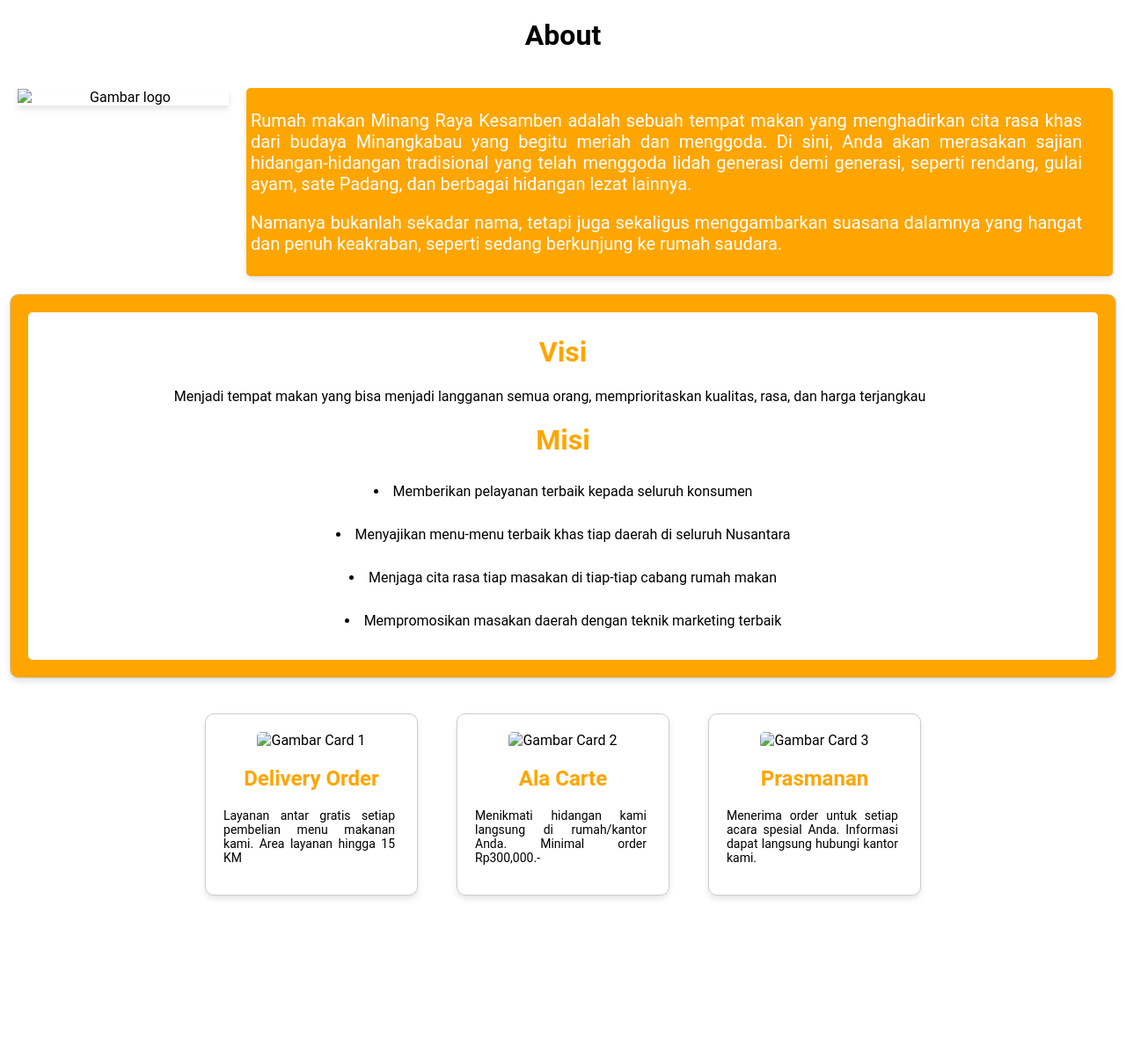
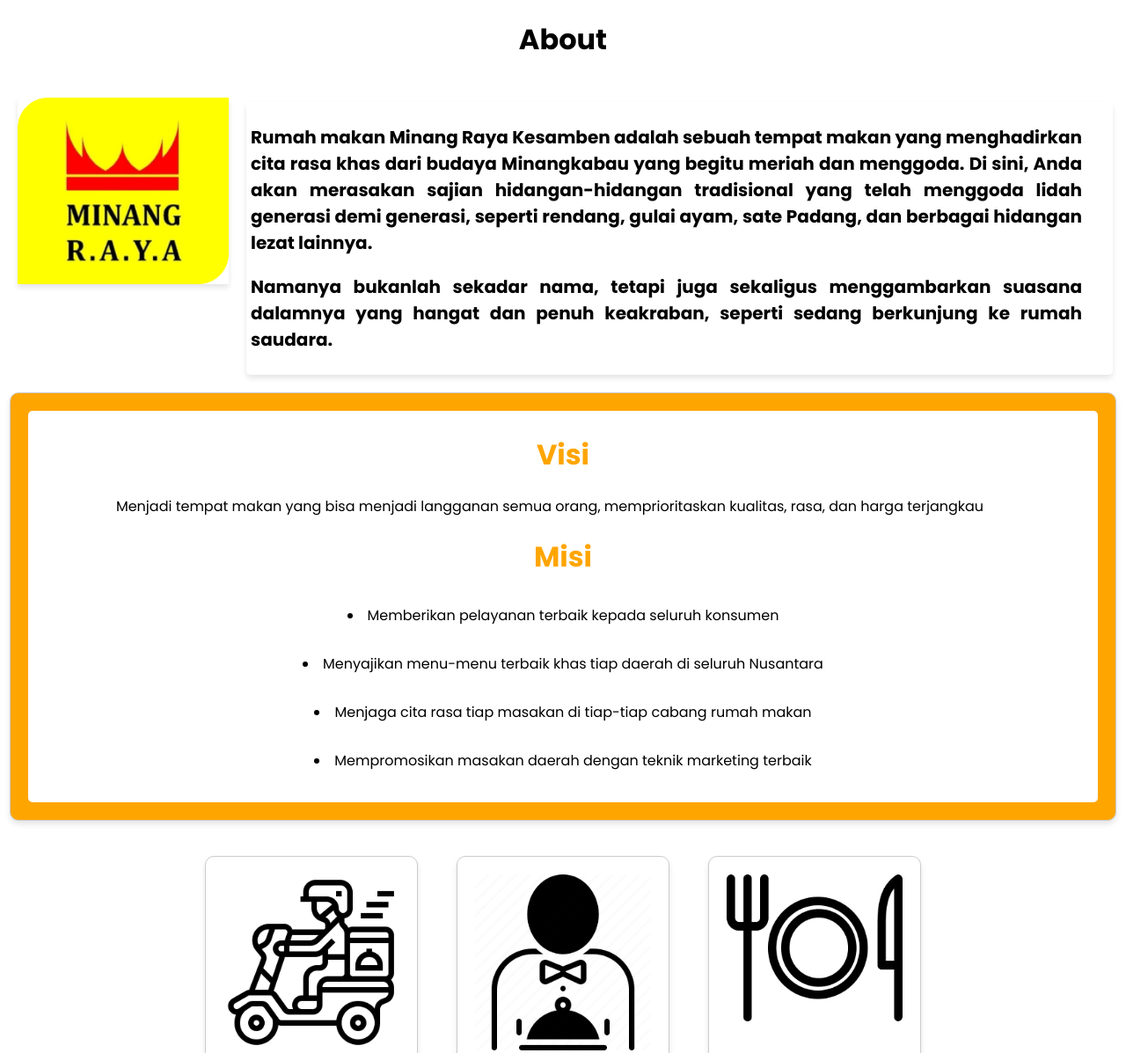
Before and after one commit to deva3xd/msib-bootstrap, a plain HTML site: page about.html in a window 1280 px wide. Shown: the top 1197 px of the page at 88% size. Before the commit the page ends 1038 px from the top, so only its background shows below. Drawn offline with Linux system fonts and the light colour scheme.

Commit message:
update about

```diff
--- a/about.html
+++ b/about.html
@@ -3,13 +3,15 @@
 <head>
     <meta charset="UTF-8">
     <meta name="viewport" content="width=device-width, initial-scale=1.0">
+    <link rel="stylesheet" href="https://fonts.googleapis.com/css2?family=Poppins:wght@300;400;500;600;700&display=swap">
     <link rel="stylesheet" href="style-about.css">
+
     <title>About</title>
 </head>
 
 <body>
     <h1>About</h1>
-    <img class="img" src="gmbr1.png" alt="Gambar logo"><br>
+    <img class="img" src="assets/gmbr1.png" alt="Gambar logo"><br>
     <div class="inner2-box">
         <p>Rumah makan Minang Raya Kesamben adalah sebuah tempat makan yang  menghadirkan cita rasa khas dari budaya Minangkabau yang begitu meriah dan menggoda. Di sini, Anda akan merasakan sajian hidangan-hidangan tradisional yang telah menggoda lidah generasi demi generasi, seperti rendang,  gulai ayam, sate Padang, dan berbagai hidangan lezat lainnya.</p>
         <p>Namanya bukanlah sekadar nama, tetapi juga sekaligus menggambarkan suasana dalamnya yang hangat dan penuh keakraban, seperti sedang berkunjung ke rumah saudara.</p>
@@ -26,17 +28,17 @@
         </div>
     </div>
     <div class="card">
-        <img src="delivery.png" alt="Gambar Card 1">
+        <img src="assets/delivery.png" alt="Gambar Card 1">
         <h2>Delivery Order</h2>
         <p class="p2">Layanan antar gratis setiap pembelian menu makanan kami. Area layanan hingga 15 KM</p>
     </div>
     <div class="card">
-        <img src="alacarte.png" alt="Gambar Card 2">
+        <img src="assets/alacarte.png" alt="Gambar Card 2">
         <h2>Ala Carte</h2>
         <p class="p2">Menikmati hidangan kami langsung di rumah/kantor Anda. Minimal order Rp300,000.-</p>
     </div>
     <div class="card">
-        <img src="prsmn.png" alt="Gambar Card 3">
+        <img src="assets/prasmanan.png" alt="Gambar Card 3">
         <h2>Prasmanan</h2>
         <p class="p2">Menerima order untuk setiap acara spesial Anda. Informasi dapat langsung hubungi kantor kami.</p>
     </div>
--- a/style-about.css
+++ b/style-about.css
@@ -1,5 +1,5 @@
 body {
-    font-family: roboto, sans-serif;
+    font-family: 'Poppins', sans-serif;
     background-color: #fff;
     text-align: center;
     margin: 0;
@@ -22,13 +22,18 @@ body {
     color: orange;
 }
 .inner2-box {
-    background-color: orange;
+    background-color: white;
     padding: 5px;
     border-radius: 5px;
     margin-left: 280px;
     margin-right: 15px;
     color: orange;
     box-shadow: 0 4px 6px rgba(0, 0, 0, 0.1);
+}
+
+.inner2-box p {
+    color: black;
+    font-weight: bold;
 }
 
 .img {
@@ -39,7 +44,7 @@ body {
     box-shadow: 0 4px 6px rgba(0, 0, 0, 0.1);
 }
 h2 {
-    color: orange;
+    color: #E25E3E;
 }
 
 p {
```
